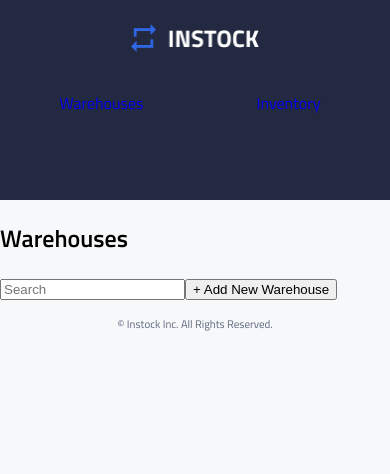
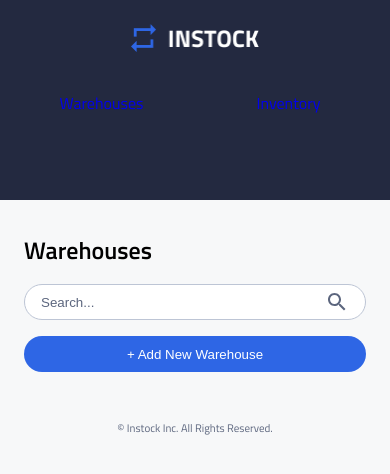
Before and after one commit to m-sekander/j22nk-instock-client, a React (Create React App) app: page / in a window 390 px wide. Shown: the top 474 px of the page. Built offline with nearby package versions, Linux system fonts and the light colour scheme.

Commit message:
Creates section list header with styles for mobile and tablet

```diff
--- a/src/components/WarehouseList/WarehouseList.js
+++ b/src/components/WarehouseList/WarehouseList.js
@@ -1,16 +1,19 @@
 import "./WarehouseList.scss"
+import axios from 'axios';
 
 function WarehouseList() {
     return (
         <section className="warehouse-list">
             <div className="warehouse-list__header">
-                <h2 className="warehouse-list__title">Warehouses</h2>
+                <h1 className="warehouse-list__title">Warehouses</h1>
                 <form className="warehouse-list__form">
-                    <input type="text" placeholder="Search"></input>
-                    <button>+ Add New Warehouse</button>
+                    <input className="warehouse-list__search" type="text" placeholder="Search..."></input>
+                    <button className="warehouse-list__button">+ Add New Warehouse</button>
                 </form>
             </div>
-            {/* map out warehouses */}
+            <ul className="warehouse-list__warehouses">
+
+            </ul>
         </section>
     );
 }
--- a/src/components/WarehouseList/WarehouseList.scss
+++ b/src/components/WarehouseList/WarehouseList.scss
@@ -1,2 +1,73 @@
 @use "../../styles/partials/breakpoints"as *;
 @use "../../styles/partials/colors" as *;
+
+.warehouse-list {
+    display: flex;
+    flex-direction: column;
+
+    &__header {
+        margin: 0 1.5rem;
+
+        @include tablet {
+            display: flex;
+            align-items: center;
+            justify-content: space-between;
+            margin: 0 2rem;
+        }
+    }
+
+    &__title {
+        margin: 2rem 0 1rem 0;
+    }
+
+    &__form {
+        display: flex;
+        flex-direction: column;
+
+        @include tablet {
+            flex-direction: row;
+            gap: 1rem;
+        }
+    }
+
+    &__search {
+        background-image: url("../../assets/images/icons/search-24px.svg");
+        background-repeat: no-repeat;
+        background-position: calc(100% - 1rem) 50%;
+        margin: 0 0 1rem 0;
+        padding: 0 1rem;
+        height: 2.25rem;
+        border-radius: 1.5625rem;
+        border: 1px solid $secondary-outline;
+        color: $primary-text;
+        word-wrap: break-word;
+
+        &::placeholder {
+            color: $secondary-placeholder-text;
+        }
+
+        &:focus {
+            outline: 1px solid $primary-element;
+        }
+
+        @include tablet {
+            margin: 2rem 0 1.5rem 0;
+            height: 2.375rem;
+            width: 11.5625rem;
+        }
+    }
+
+    &__button {
+        height: 2.25rem;
+        border-radius: 1.5625rem;
+        border: none;
+        background-color: $primary-element;
+        color: $primary-global;
+
+        @include tablet {
+            margin: 2rem 0 1.5rem 0;
+            height: 2.375rem;
+            width: 10.5rem;
+        }
+    }
+}
```
